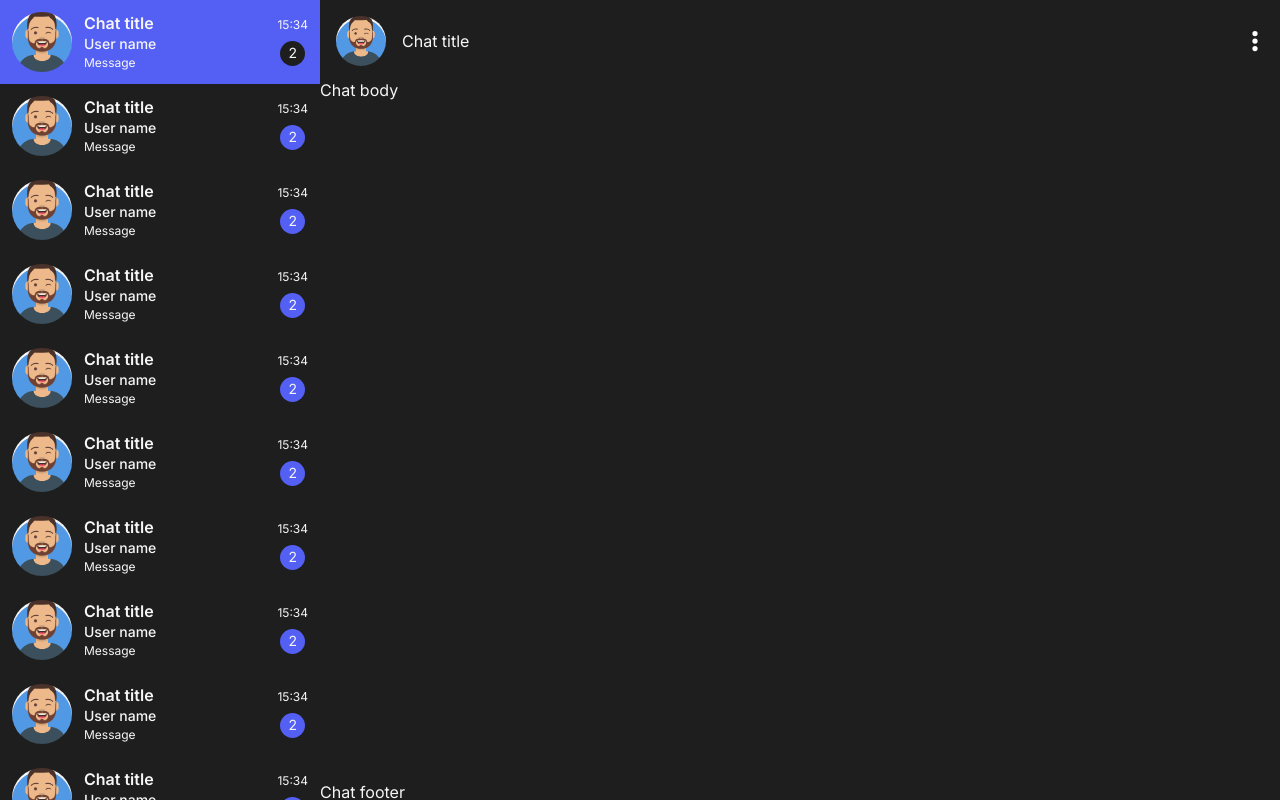
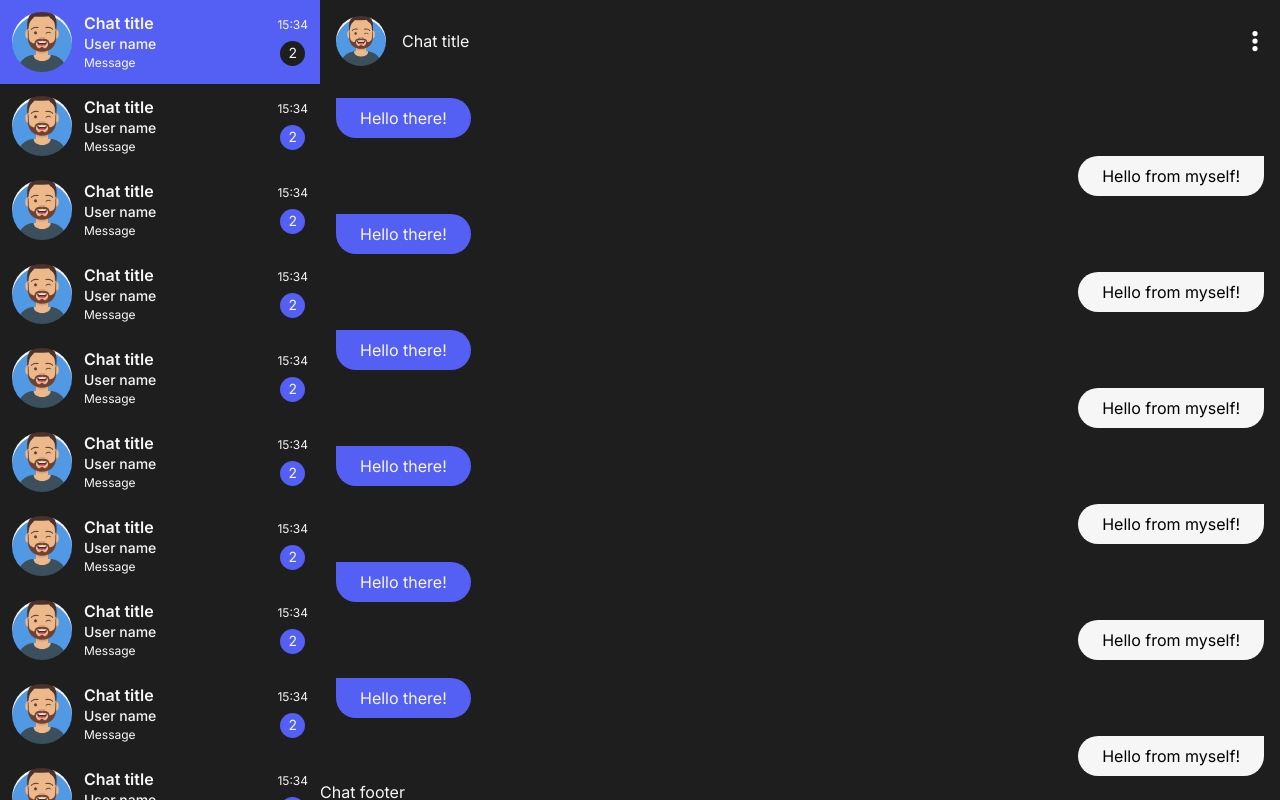
Before and after one commit to akezhanbexeitov/ocg-chat, a Next.js app: page /some-chat-id in a window 1280 px wide. Built offline with nearby package versions, Linux system fonts and the light colour scheme.

Commit message:
Create chat body

```diff
--- a/src/app/[chatId]/page.tsx
+++ b/src/app/[chatId]/page.tsx
@@ -1,11 +1,12 @@
 import ChatHeader from "@/components/ChatHeader";
 import styles from "./page.module.scss";
+import ChatBody from "@/components/ChatBody";
 
 export default function Page() {
   return (
     <div className={styles.chat}>
       <ChatHeader className={styles.chat__header} />
-      <div className={styles.chat__body}>Chat body</div>
+      <ChatBody className={styles.chat__body} />
       <div className={styles.chat__footer}>Chat footer</div>
     </div>
   );
--- a/src/components/ChatBody/index.module.scss
+++ b/src/components/ChatBody/index.module.scss
@@ -0,0 +1,29 @@
+.chat-body {
+  padding: 16px;
+  scrollbar-width: none;
+  overflow-y: scroll;
+
+  &__messages {
+    display: flex;
+    flex-direction: column;
+    gap: 18px;
+  }
+
+  &__message {
+    display: flex;
+    background-color: var(--blue-color);
+    padding: 12px 24px;
+    border-radius: 0 20px 20px 20px;
+    width: fit-content;
+
+    &-mine {
+      display: flex;
+      justify-content: flex-end;
+      padding: 12px 24px;
+      border-radius: 20px 0 20px 20px;
+      background-color: var(--white-color);
+      color: var(--black-color);
+      margin-left: auto;
+    }
+  }
+}
--- a/src/components/ChatBody/index.tsx
+++ b/src/components/ChatBody/index.tsx
@@ -0,0 +1,29 @@
+import classNames from "classnames";
+import styles from "./index.module.scss";
+
+interface Props {
+  className?: string;
+}
+
+const cn = classNames.bind(styles);
+
+export default function ChatBody({ className }: Props) {
+  return (
+    <div className={cn(className, styles["chat-body"])}>
+      <div className={styles["chat-body__messages"]}>
+        <p className={styles["chat-body__message"]}>Hello there!</p>
+        <p className={styles["chat-body__message-mine"]}>Hello from myself!</p>
+        <p className={styles["chat-body__message"]}>Hello there!</p>
+        <p className={styles["chat-body__message-mine"]}>Hello from myself!</p>
+        <p className={styles["chat-body__message"]}>Hello there!</p>
+        <p className={styles["chat-body__message-mine"]}>Hello from myself!</p>
+        <p className={styles["chat-body__message"]}>Hello there!</p>
+        <p className={styles["chat-body__message-mine"]}>Hello from myself!</p>
+        <p className={styles["chat-body__message"]}>Hello there!</p>
+        <p className={styles["chat-body__message-mine"]}>Hello from myself!</p>
+        <p className={styles["chat-body__message"]}>Hello there!</p>
+        <p className={styles["chat-body__message-mine"]}>Hello from myself!</p>
+      </div>
+    </div>
+  );
+}
--- a/src/components/ChatHeader/index.tsx
+++ b/src/components/ChatHeader/index.tsx
@@ -25,7 +25,7 @@ export default function ChatHeader({ className }: Props) {
       </div>
       <div className={styles["chat-header__right"]}>
         <button>
-          <Ellipsis />
+          <Ellipsis fillColor="#fff" />
         </button>
       </div>
     </header>
--- a/src/components/icons/Ellipsis.tsx
+++ b/src/components/icons/Ellipsis.tsx
@@ -1,8 +1,12 @@
-export default function Ellipsis() {
+interface Props {
+  fillColor?: string;
+}
+
+export default function Ellipsis({ fillColor }: Props) {
   return (
     <svg xmlns="http://www.w3.org/2000/svg" viewBox="0 0 128 512">
       <path
-        fill="#ffffff"
+        fill={fillColor}
         d="M64 360a56 56 0 1 0 0 112 56 56 0 1 0 0-112zm0-160a56 56 0 1 0 0 112 56 56 0 1 0 0-112zM120 96A56 56 0 1 0 8 96a56 56 0 1 0 112 0z"
       />
     </svg>
```
Also changed, not shown: src/components/icons/Paperclip.tsx (added, +15 -0 lines).
